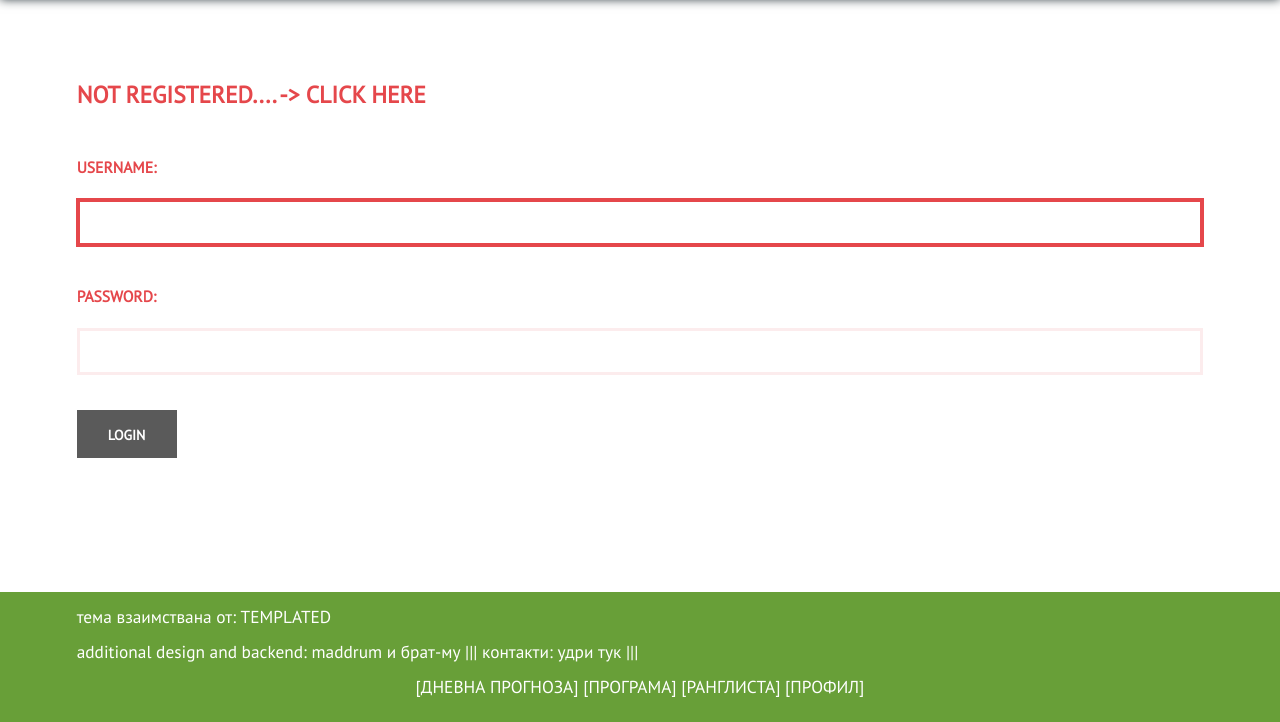
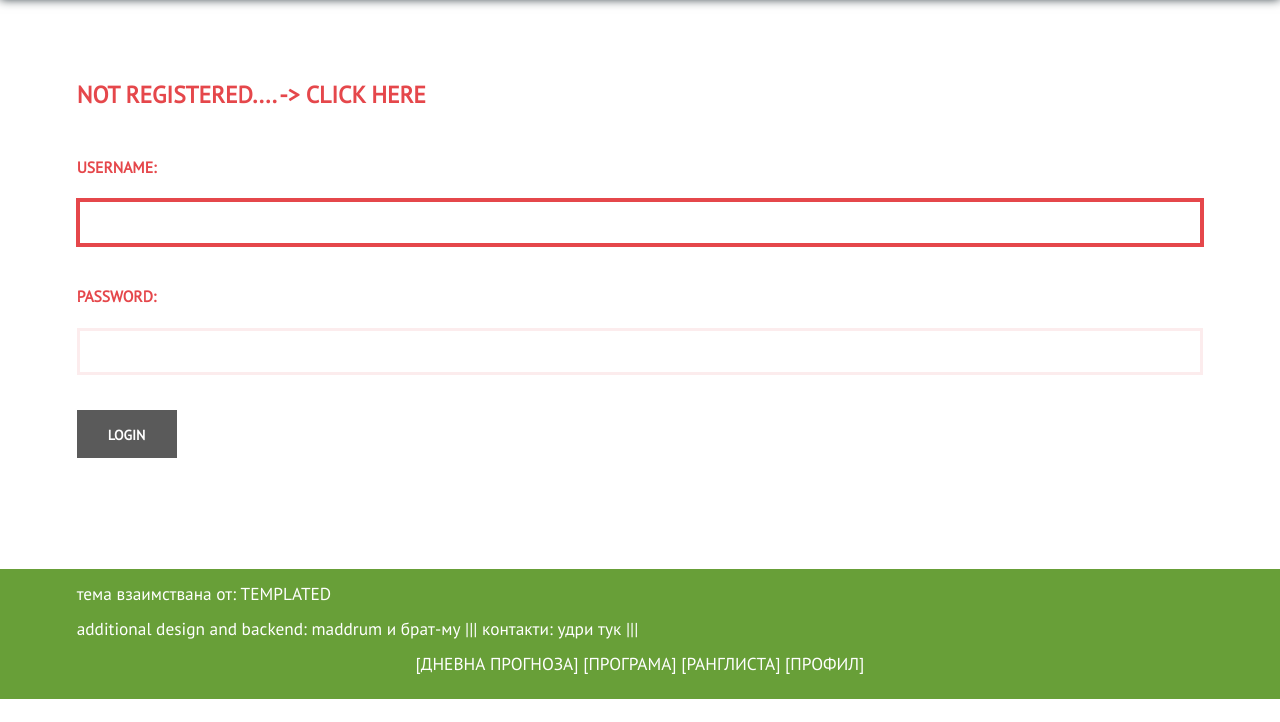
Before and after one commit to maddrum/world_cup_results, a Django app: page /accounts/login/ in a window 1280 px wide. Shown: the part 88-810 px from the top of the page. After the commit the page ends 787 px from the top, so only its background shows below. Run offline with Django 3.2, Linux system fonts and the light colour scheme; some libraries are stand-ins or nearby versions.

```diff
--- a/static/css/main.css
+++ b/static/css/main.css
@@ -3957,7 +3957,7 @@ body.is-loading #banner:after {
 
 #main {
     padding: 4em 0 2em 0;
-    min-height: calc(100vh - 207px);
+    min-height: calc(100vh - 230px);
 
 }
 
```
